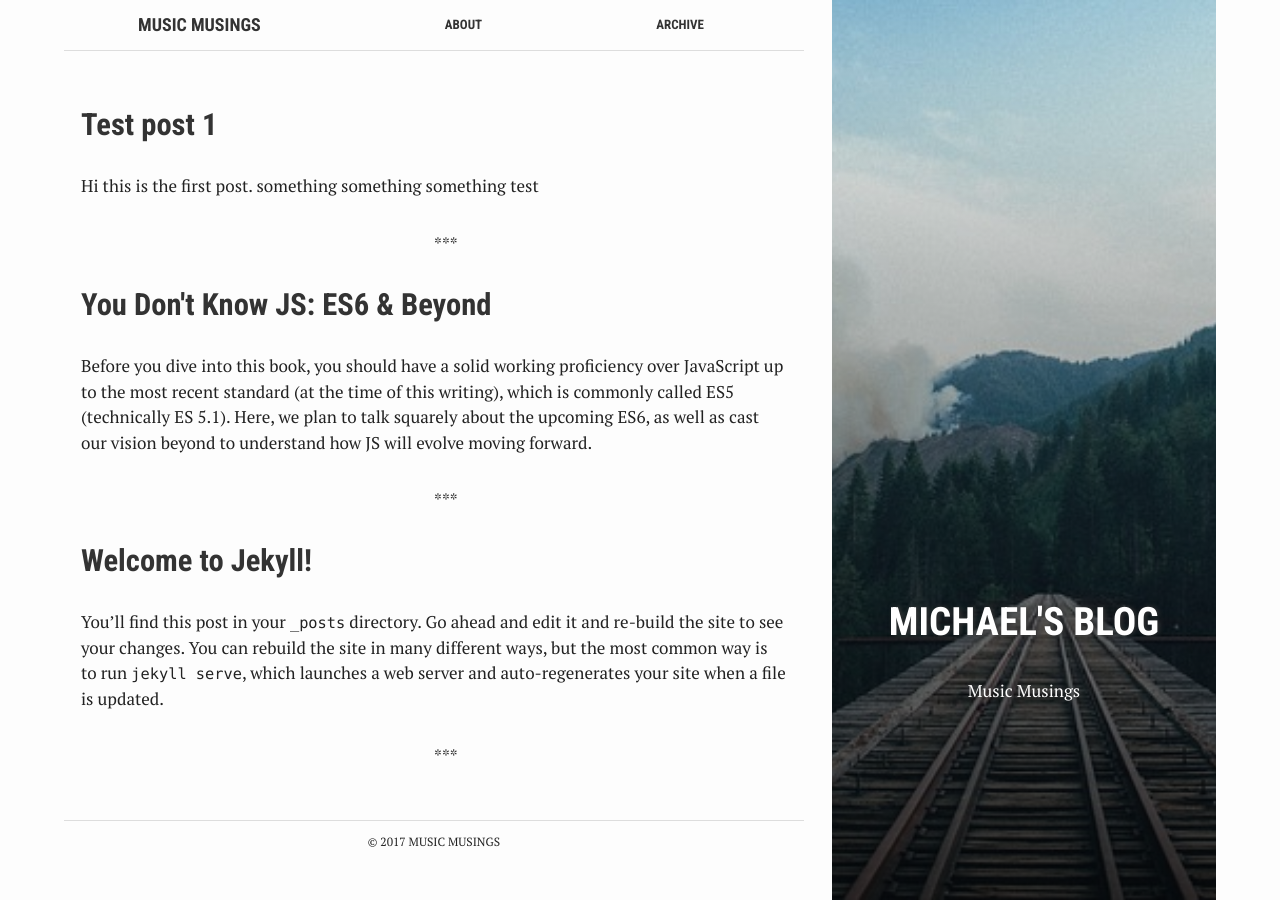
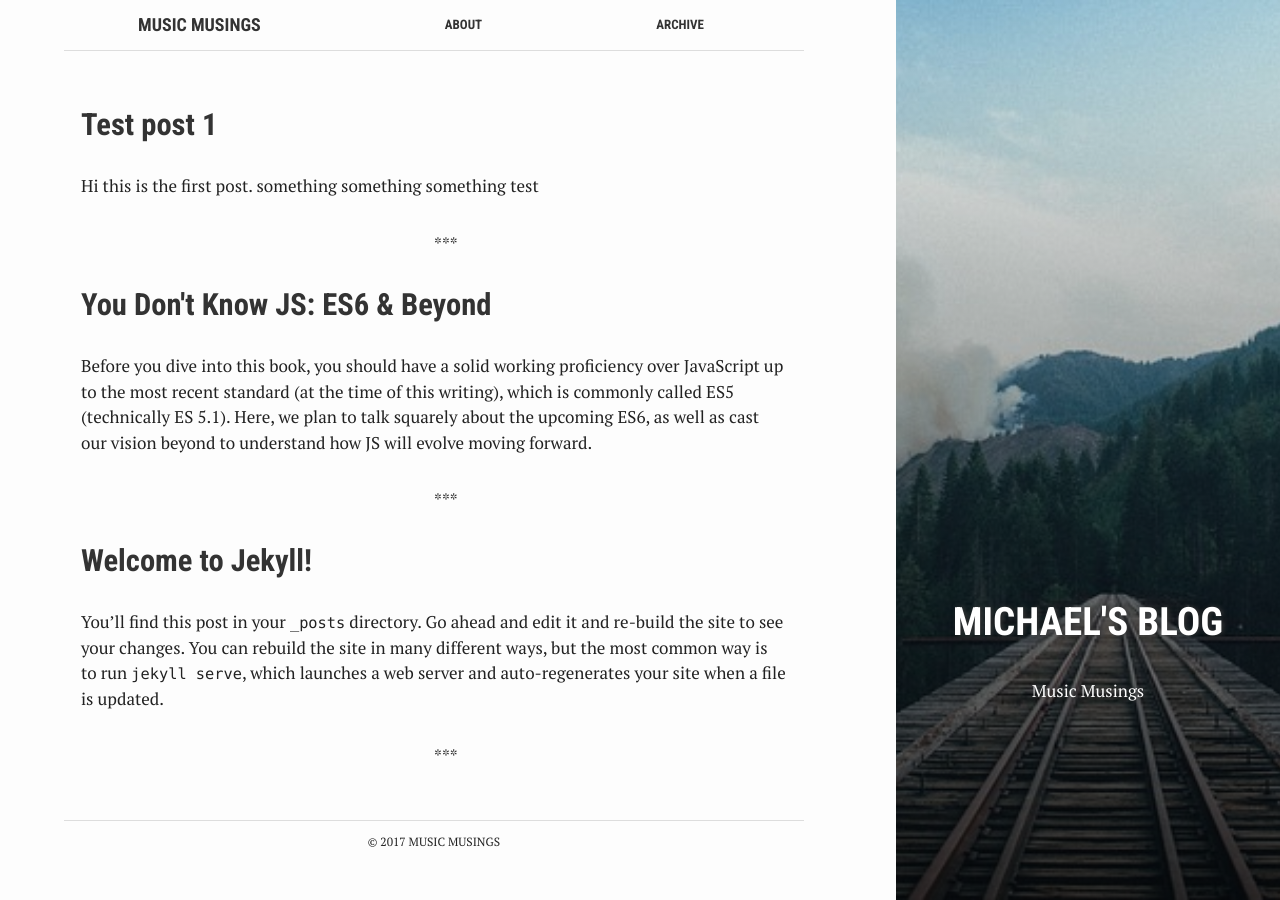
Before and after one commit to moke8198/moke8198.github.io, a Jekyll site: the page built from index.html, in a window 1280 px wide. Built offline with Jekyll 4.4.1, drawn with Linux system fonts in a browser that asks for light colours.

Commit message:
Update _variables.scss

```diff
--- a/assets/_sass/_variables.scss
+++ b/assets/_sass/_variables.scss
@@ -7,7 +7,7 @@ $aside-width: 30%;
 $content-wrapper-width: 62%;
 $article-max-width: 740px;
 $post-margin-left: 5%;
-$aside-margin-left: 65%;
+$aside-margin-left: 70%;
 
 $img: "../img";
 $js: "../js";
```
